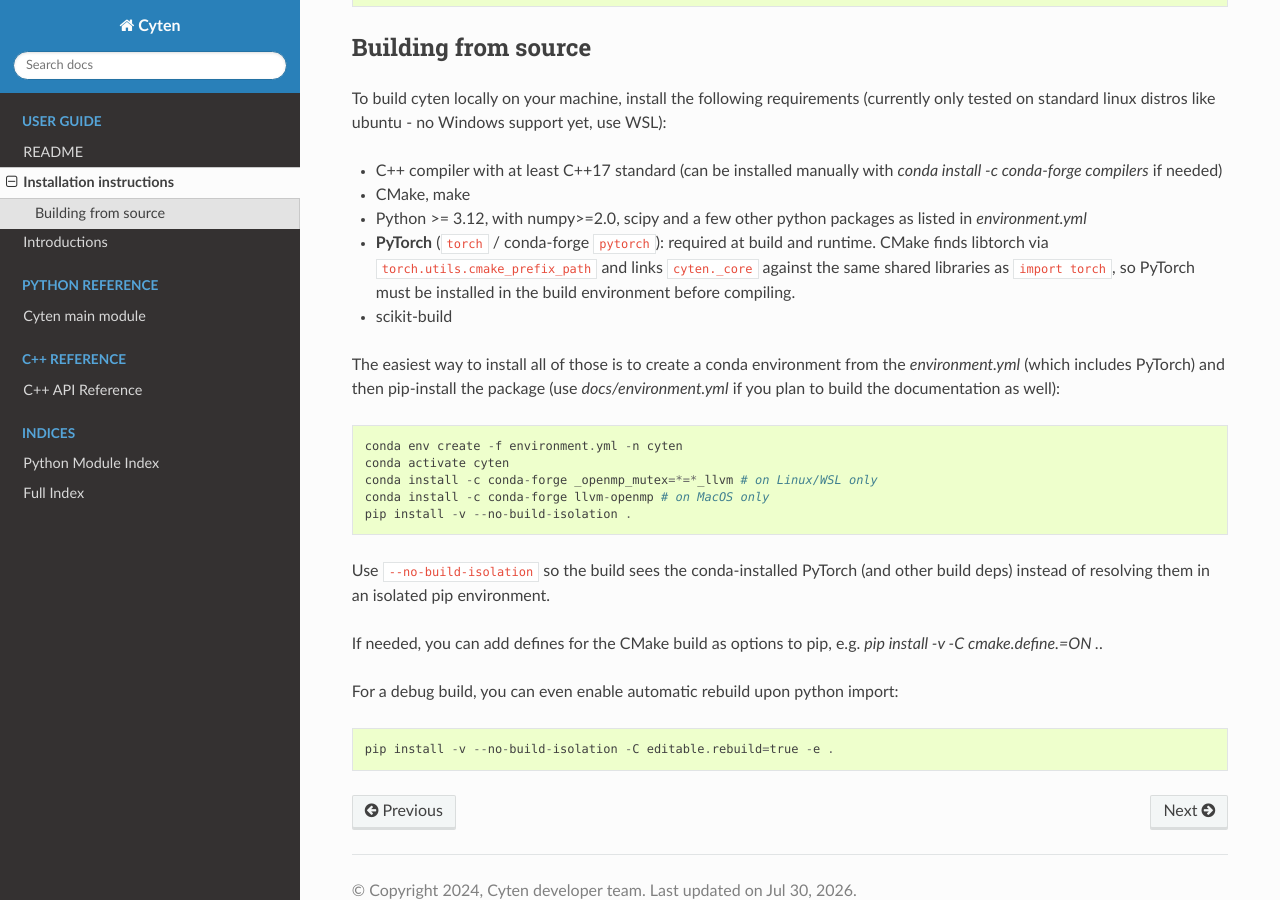
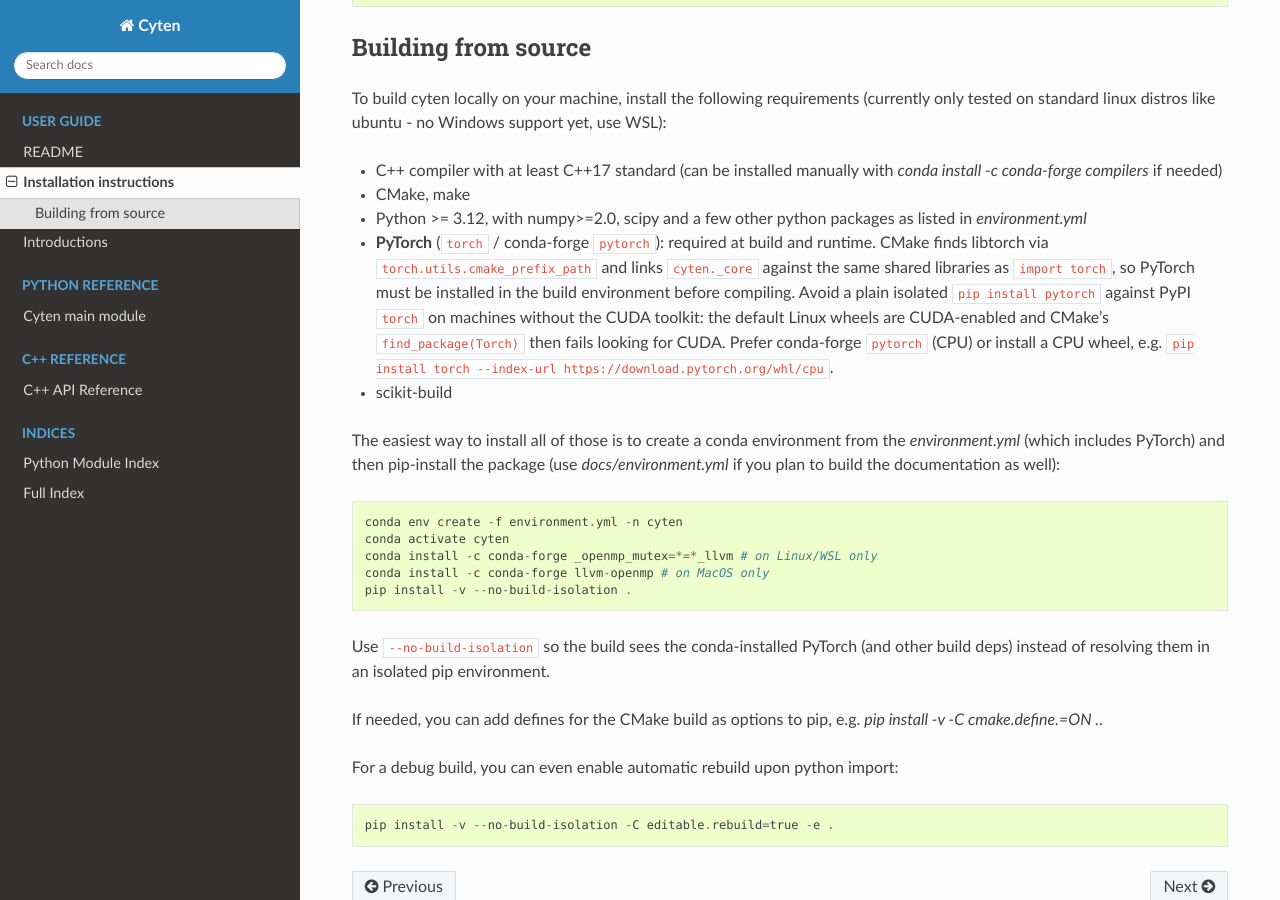
Before and after one commit to tenpy/cyten, a Sphinx documentation site: the page built from docs/INSTALL.rst, in a window 1280 px wide and 900 px high, scrolled down 484 px. Built offline with Sphinx 7.4.7 and the Read the Docs theme 3.1.0, drawn with Linux system fonts in a browser that asks for light colours; the version number is read from the project's files by our own code.

Commit message:
another fix for github actions

```diff
--- a/docs/INSTALL.rst
+++ b/docs/INSTALL.rst
@@ -27,6 +27,11 @@
   CMake finds libtorch via ``torch.utils.cmake_prefix_path`` and links ``cyten._core`` against
   the same shared libraries as ``import torch``, so PyTorch must be installed in the build
   environment before compiling.
+  Avoid a plain isolated ``pip install pytorch`` against PyPI ``torch`` on machines without the
+  CUDA toolkit: the default Linux wheels are CUDA-enabled and CMake's ``find_package(Torch)``
+  then fails looking for CUDA.
+  Prefer conda-forge ``pytorch`` (CPU) or install a CPU wheel, e.g.
+  ``pip install torch --index-url https://download.pytorch.org/whl/cpu``.
 - scikit-build
 
 The easiest way to install all of those is to create a conda environment from the `environment.yml`
```
Also changed, not shown: 2 other files.
